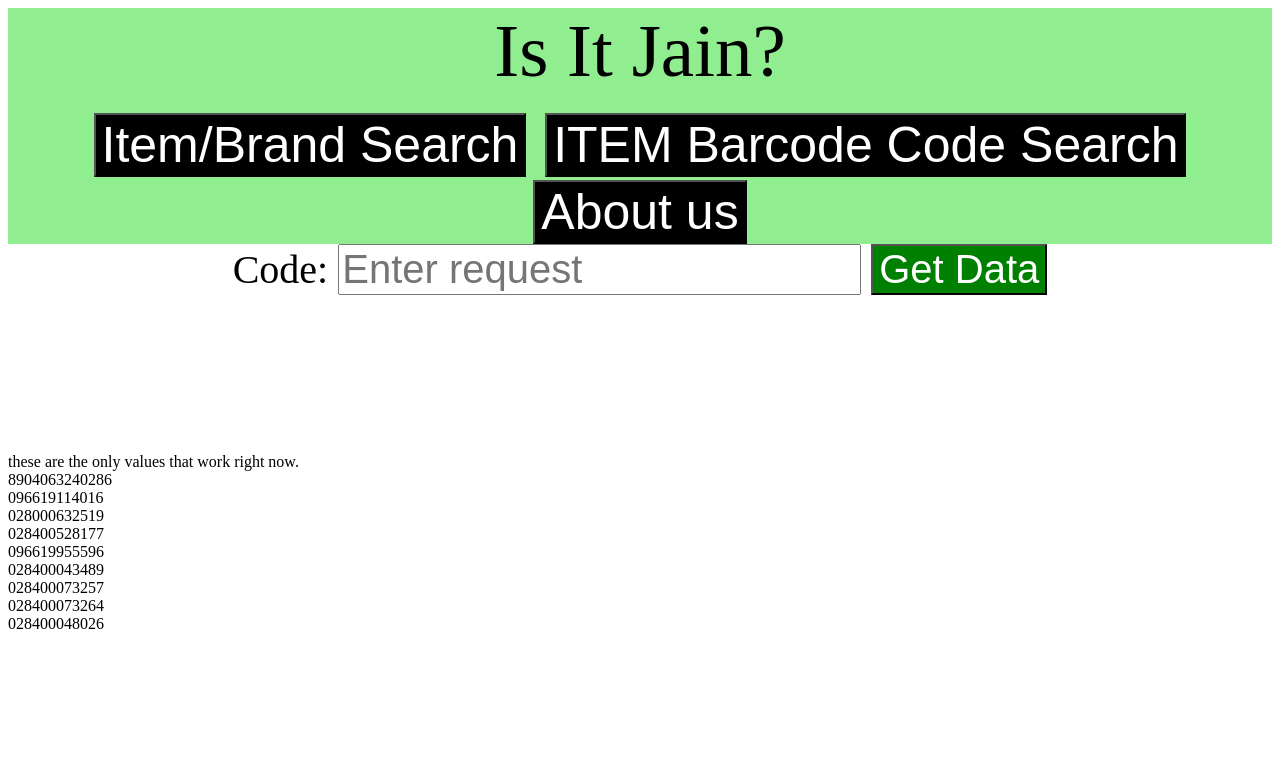
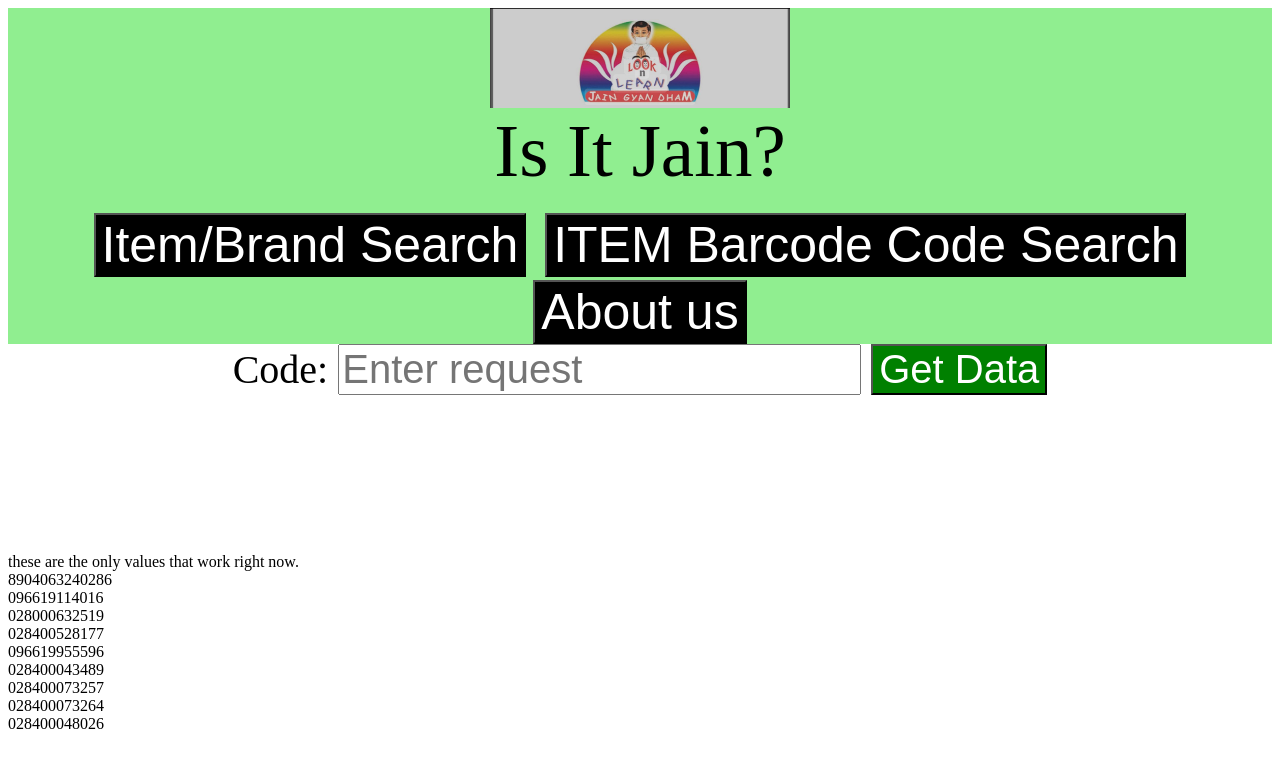
Before and after one commit to Is-It-Jain/Mobile, a plain HTML site: page barcode/index.html in a window 1280 px wide. Drawn offline with Linux system fonts and the light colour scheme.

Commit message:
added logos

```diff
--- a/barcode/index.html
+++ b/barcode/index.html
@@ -5,7 +5,7 @@
     </head>
     <body onload="bodyonload()">
         <div id="nav">
-            <div class="image"></div>
+            <img src="../logo.jpg" width="300" height="100"></img>
             <div class="title">Is It Jain?</div>
             <button onclick="toitembrand()">
                 Item/Brand Search
```
Also changed, not shown: item-brand/index.html (+1 -1 lines), .ico (added), favicon.ico (added), logo.jpg (added).
